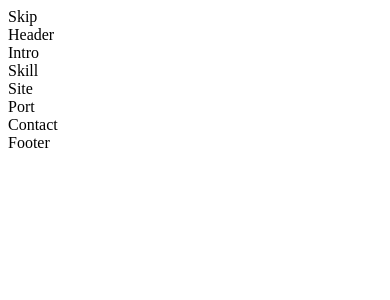
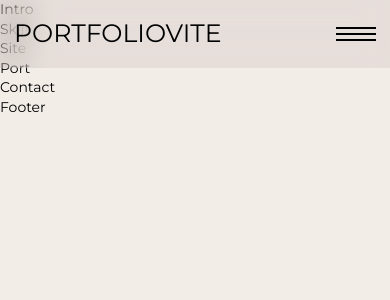
Before and after one commit to yourangrang/port2024-react, a React (Create React App) app: page / in a window 390 px wide. Shown: the top 300 px of the page. Built offline with nearby package versions, Linux system fonts and the light colour scheme; a small style sheet from the web is missing; a web font is replaced by a local one.

Commit message:
😁 리액트 헤더완료

```diff
--- a/src/assets/scss/section/_header.scss
+++ b/src/assets/scss/section/_header.scss
@@ -0,0 +1,131 @@
+#header {
+    @include position-fixed;
+    z-index: 10000;
+}
+
+.header__inner {
+    @include flex-between;
+    background-color: rgba(116, 99, 99, 0.1);
+    backdrop-filter: blur(15px);
+    padding: 1rem;
+
+    .header__logo {
+        font-size: 0.9rem;
+        text-align: center;
+        text-transform: uppercase;
+        line-height: 1;
+
+        .header__logo em {
+            font-size: 10px;
+            display: block;
+            color: var(--black200);
+        }
+    }
+    .header__nav {
+
+        @media (max-width: 800px){
+             display: none;
+
+             &.show {
+                display: block;
+
+                ul {
+                    display: block;
+                    position: absolute;
+                    right: 0;
+                    top: 68px;
+                    background-color: rgba(116,99,99,0.1);
+                    backdrop-filter: blur(15px);
+                    z-index: 10000;
+                    min-width: 150px;
+                    padding: 20px 0;
+
+                    li {
+                        display: block;
+                        text-align: right;
+
+                        a {
+                            display: inline-block;
+                            padding: 10px;
+                        }
+                    }
+                }
+            }
+            &.show + .header__nav__mobile span::before {
+                width: 20px;
+            }
+            &.show + .header__nav__mobile span::after {
+                width: 20px;
+            }
+        }
+
+        li {
+            display: inline;
+
+            a {
+                text-transform: uppercase;
+                font-size: 14px;
+                padding: 14px;
+                position: relative;
+
+                &::before {
+                    content: '';
+                    width: calc(100% - 28px);
+                    height: 1px;
+                    background-color: var(--black);
+                    position: absolute;
+                    left: 14px;
+                    bottom: 10px;
+                    transform: scaleX(0);
+                    transition: all 0.3s;
+                }
+                &:hover::before {
+                    transform: scaleX(1);
+                }
+
+            }
+        }
+
+    }
+
+    .header__nav__mobile {
+        display: none;
+        width: 40px;
+        height: 40px;
+        cursor: pointer;
+
+        @media (max-width: 800px){
+            display: block;
+        }
+
+        span {
+            display: block;
+            width: 40px;
+            height: 2px;
+            background-color: var(--black);
+            margin-top: 19px;
+            position: relative;
+
+            &::before {
+                content: "";
+                width: 40px;
+                height: 2px;
+                background-color: var(--black);
+                position: absolute;
+                right: 0;
+                top: 6px;
+                transition: width 0.3s;
+            }
+            &::after {
+                content: "";
+                width: 40px;
+                height: 2px;
+                background-color: var(--black);
+                position: absolute;
+                left: 0;
+                bottom: 6px;
+                transition: width 0.3s;
+            }
+        }
+    }
+}
--- a/src/assets/scss/style.scss
+++ b/src/assets/scss/style.scss
@@ -0,0 +1,16 @@
+@charset "UTF-8";
+
+// setting
+@import "setting/fonts";
+@import "setting/vars";
+@import "setting/reset";
+@import "setting/mixin";
+
+// section
+@import "section/header";
+@import "section/intro";
+@import "section/skill";
+@import "section/site";
+@import "section/port";
+@import "section/contact";
+@import "section/footer";
--- a/src/components/Header.jsx
+++ b/src/components/Header.jsx
@@ -1,9 +1,67 @@
-import React from 'react'
+import React, { useState } from "react"
+
+const headerNav = [
+    {
+        title:"intro",
+        url:"#intro"
+    },
+    {
+        title:"skill",
+        url:"#skill"
+    },
+    {
+        title:"site",
+        url:"#site"
+    },
+    {
+        title:"portfolio",
+        url:"#port"
+    },
+    {
+        title:"contact",
+        url:"#contact"
+    }
+];
+
 
 const Header = () => {
-  return (
-    <div>Header</div>
-  )
+    const [show, setShow] = useState(false);
+
+    const toggleMenu = () => {
+        setShow((prevShow)=>!prevShow);
+    };
+
+    return (
+        <header id="header" role="banner">
+        <div className="header__inner">
+            <div className="header__logo">
+                <h1>
+                    <a href="/">portfolio<em>vite</em></a>
+                </h1>
+            </div>
+            <nav className={`header__nav ${show ? "show" : ""}`} role="navigation" aria-label="메인 메뉴">
+                <ul>
+                    {headerNav.map((nav, key) => (
+                        <li key={key}>
+                            <a href={nav.url}>{nav.title}</a>
+                        </li>
+                    ))}
+                </ul>
+            </nav>
+            <div
+                className="header__nav__mobile"
+                id="headerToggle"
+                aria-controls="primary-menu"
+                aria-expanded={show?"true":"false"}
+                role="button"
+                tabIndex="0"
+                onClick={toggleMenu}
+            >
+                <span></span>
+            </div>
+        </div>
+    </header>
+    )
 }
 
 export default Header
--- a/src/components/Intro.jsx
+++ b/src/components/Intro.jsx
@@ -1,4 +1,4 @@
-import React from 'react'
+import React from "react";
 
 const Intro = () => {
   return (
--- a/src/components/Skip.jsx
+++ b/src/components/Skip.jsx
@@ -2,7 +2,15 @@
 
 const Skip = () => {
   return (
-    <div>Skip</div>
+    <div id="skip">
+        <a href="#header">헤더 영역 바로가기</a>
+        <a href="#intro">소개 영역 바로가기</a>
+        <a href="#skill">스킬 영역 바로가기</a>
+        <a href="#site">사이트 영역 바로가기</a>
+        <a href="#port">포트폴리오 영역 바로가기</a>
+        <a href="#contact">연락처 영역 바로가기</a>
+        <a href="#footer">푸터 영역 바로가기</a>
+    </div>
   )
 }
 
--- a/src/index.js
+++ b/src/index.js
@@ -1,6 +1,7 @@
 import React from "react";
 import ReactDOM from "react-dom/client";
 import App from "./App";
+import "./assets/scss/style.scss";
 
 const root = ReactDOM.createRoot(document.getElementById("root"));
 root.render(
```
